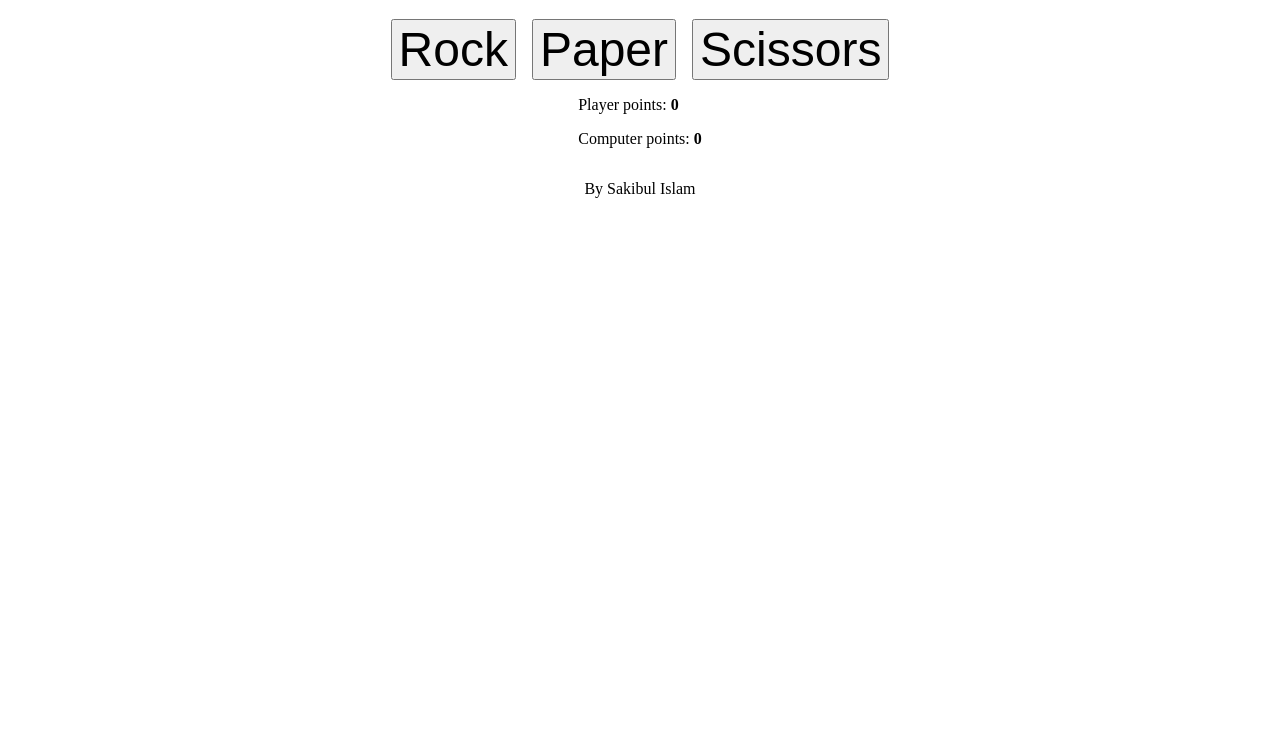
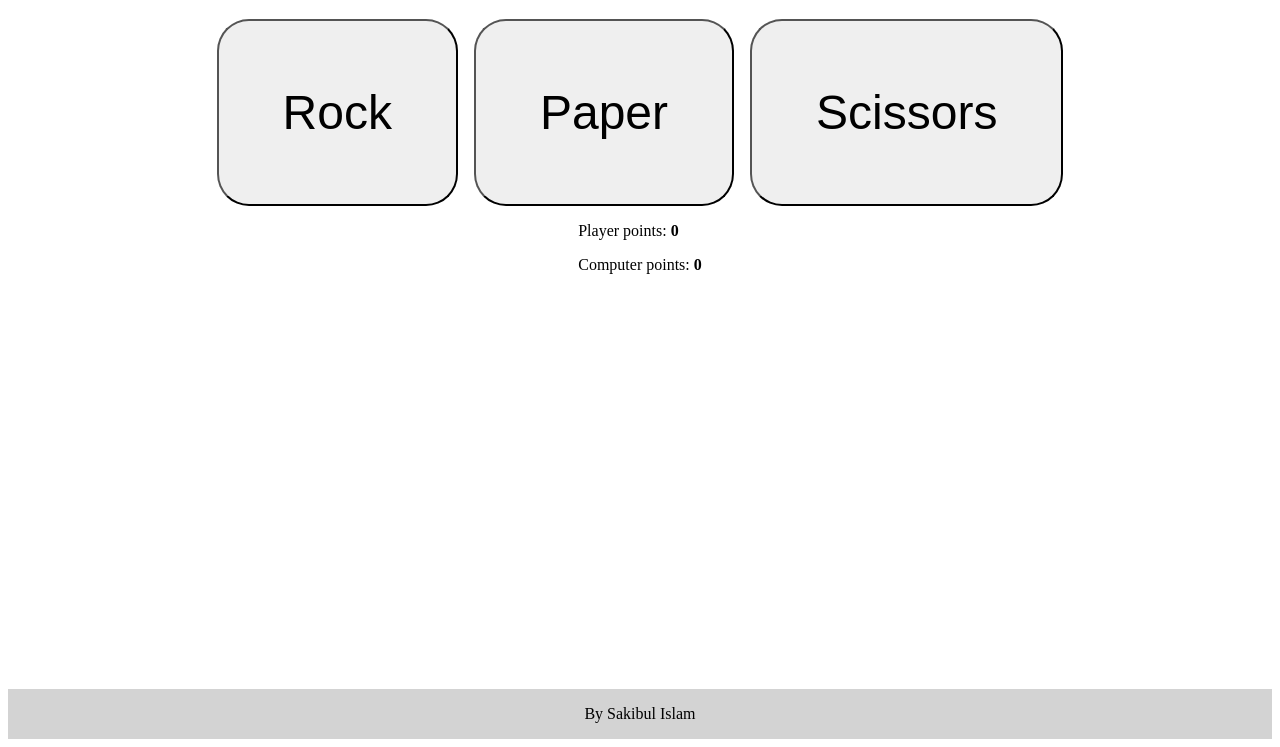
Before and after one commit to SI2105/rock-paper-scissors, a plain HTML site: page index.html in a window 1280 px wide. Shown: the part 69-816 px from the top of the page. Drawn offline with Linux system fonts and the light colour scheme.

Commit message:
footer styles added

```diff
--- a/style.css
+++ b/style.css
@@ -2,6 +2,7 @@ body{
     display: flex;
     flex-direction: column;
     align-items: center;
+    min-height: 100vh;
 }
 
 .buttons{
@@ -10,4 +11,16 @@ body{
 }
 .buttons > *{
     font-size: 3rem;
+    padding: 4rem;
+    flex-grow: 1;
+    flex-basis: 0;
+    border-radius: 2rem;
 }
+
+footer{
+    margin-top: auto;
+    background: lightgray;
+    align-self: stretch;
+    padding-inline: 2em;
+    text-align: center;
+}
```
